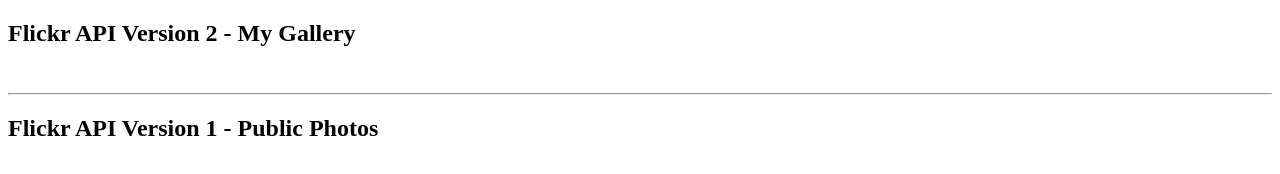
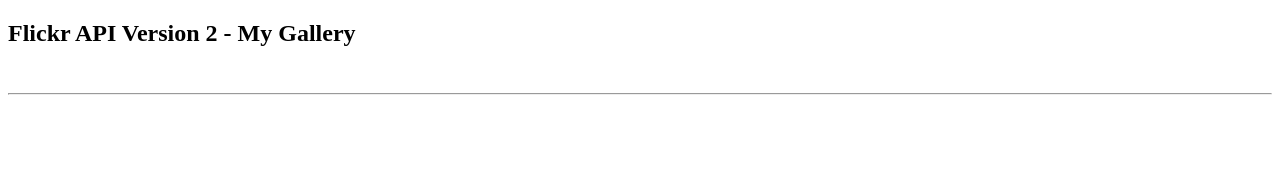
Before and after one commit to rodrigosebastiao/jQueryAPIFlickr, a plain HTML site: page index.html in a window 1280 px wide. Drawn offline with nearby package versions, Linux system fonts and the light colour scheme.

Commit message:
Update index.html

```diff
--- a/index.html
+++ b/index.html
@@ -16,7 +16,7 @@
         <div class="flickr-frame-v2"></div>
         <br>
         <hr>
-        <h2>Flickr API Version 1 - Public Photos</h2>
+        <!--h2>Flickr API Version 1 - Public Photos</h2-->
         <div class="flickr-frame"></div>
 
         <div class="message"></div>
```
